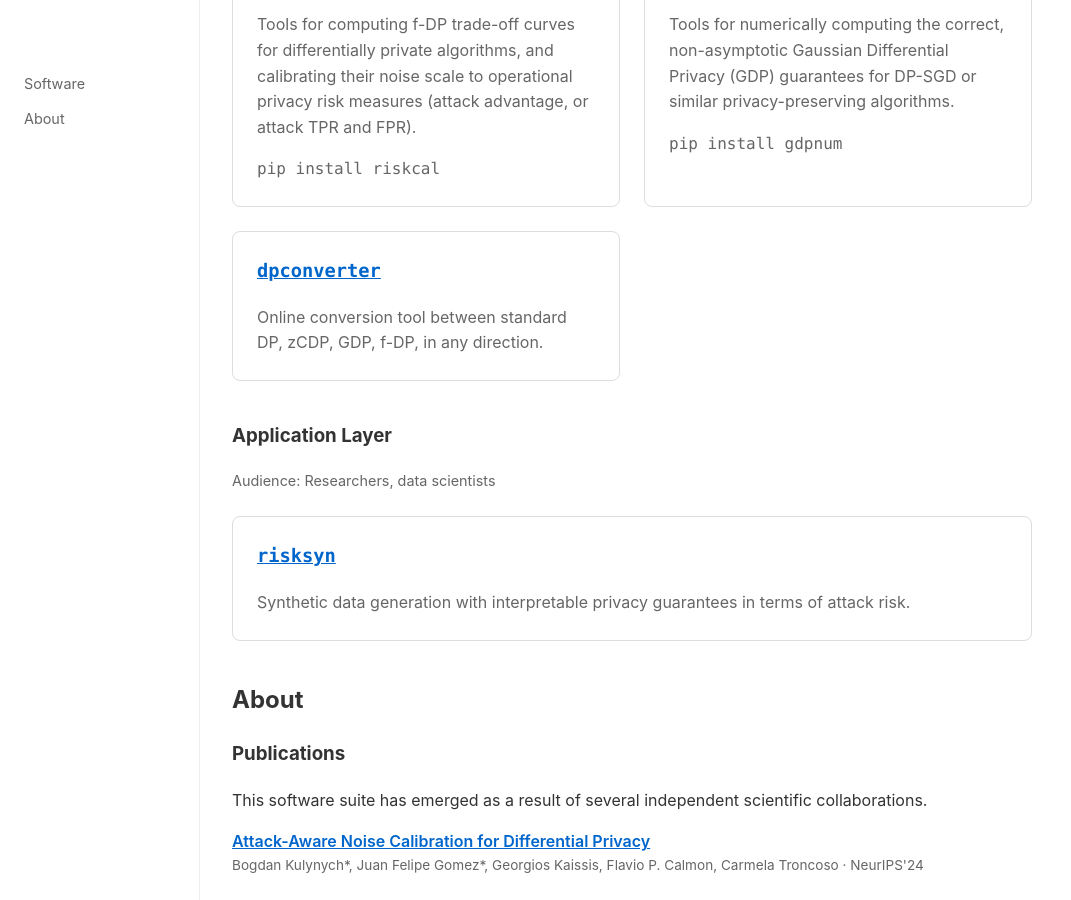
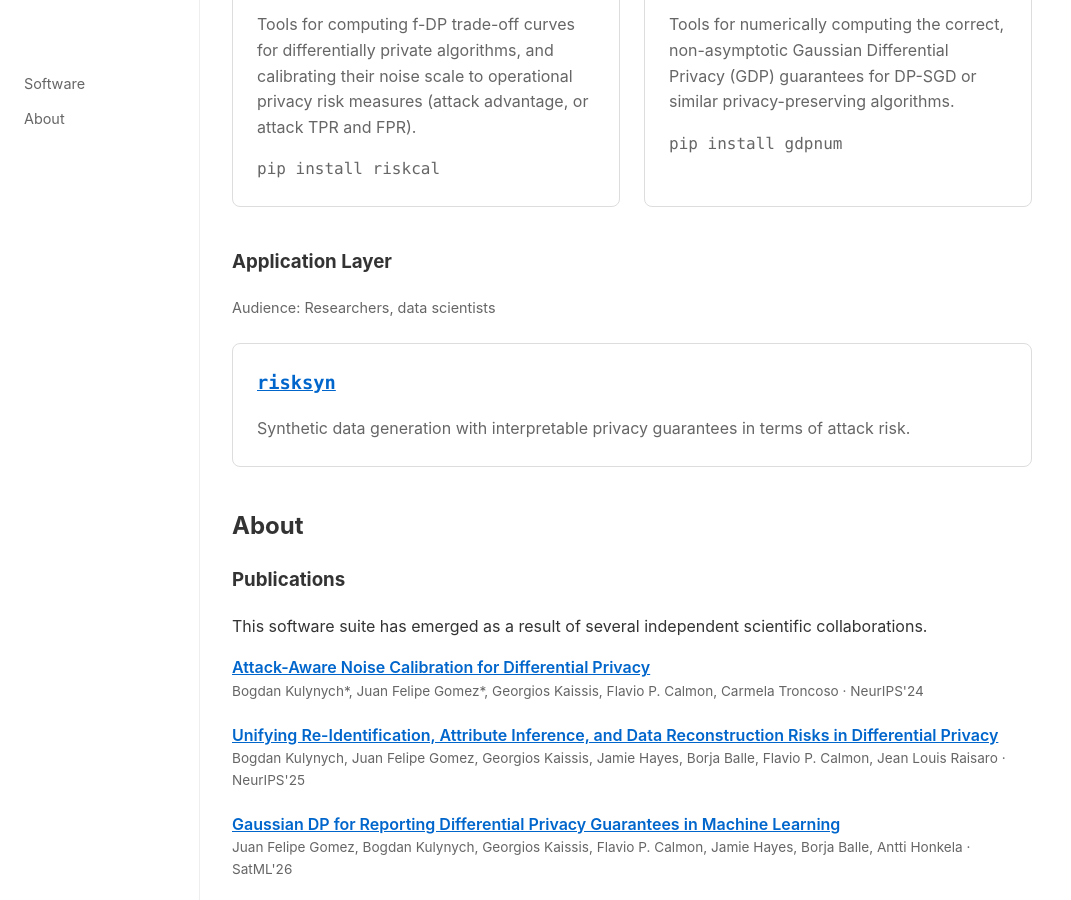
Before and after one commit to interpretable-dp/interpretable-dp.github.io, a Jekyll site: the page built from index.md, in a window 1280 px wide and 900 px high, scrolled down 361 px. Shown: the whole window, without its empty margins (0-1071 px from the left). Built offline with Jekyll 4.4.1, drawn with Linux system fonts in a browser that asks for light colours; comment, search, counter and statistics services are not loaded.

Commit message:
Hide converter

```diff
--- a/index.md
+++ b/index.md
@@ -26,10 +26,10 @@ title: Interpretable DP
     <p>Tools for numerically computing the correct, non-asymptotic Gaussian Differential Privacy (GDP) guarantees for DP-SGD or similar privacy-preserving algorithms.</p>
     <p><code>pip install gdpnum</code></p>
   </div>
-  <div class="card">
-    <h3><a href="/converter/"><code>dpconverter</code></a></h3>
-    <p>Online conversion tool between standard DP, zCDP, GDP, f-DP, in any direction.</p>
-  </div>
+  <!-- <div class="card"> -->
+  <!--   <h3><a href="/converter/"><code>dpconverter</code></a></h3> -->
+  <!--   <p>Online conversion tool between standard DP, zCDP, GDP, f-DP, in any direction.</p> -->
+  <!-- </div> -->
 </div>
 </div>
 
```
